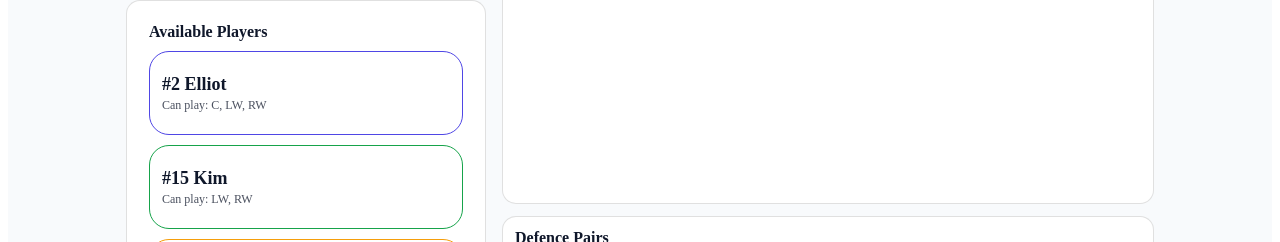
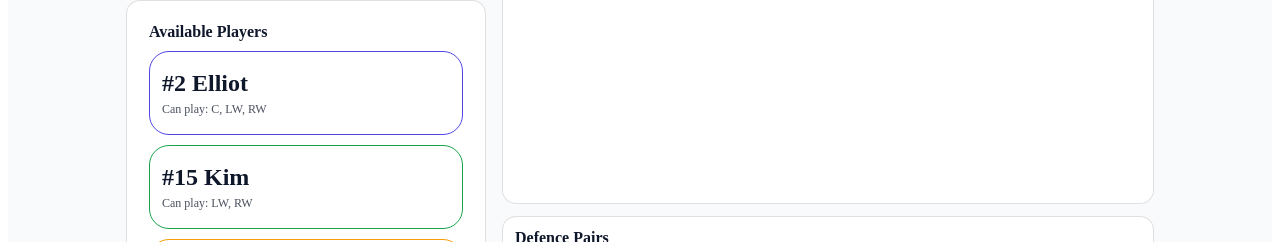
Before and after one commit to Newik83CZ/IceHockeyLineBuilder, a React (Vite) app: page /lineups in a window 1280 px wide. Shown: the part 543-785 px from the top of the page. Built offline with nearby package versions, Linux system fonts and the light colour scheme.

Commit message:
Font size 24

```diff
--- a/src/pages/Lineups.jsx
+++ b/src/pages/Lineups.jsx
@@ -55,7 +55,7 @@ function DraggablePlayer({ id, label, sublabel, preferredPosition }) {
         className="playerLabel"
         style={{
           fontWeight: 700,
-          fontSize: 18,
+          fontSize: 24,
           lineHeight: 1.15,
           display: "-webkit-box",
           WebkitLineClamp: 2,
```
